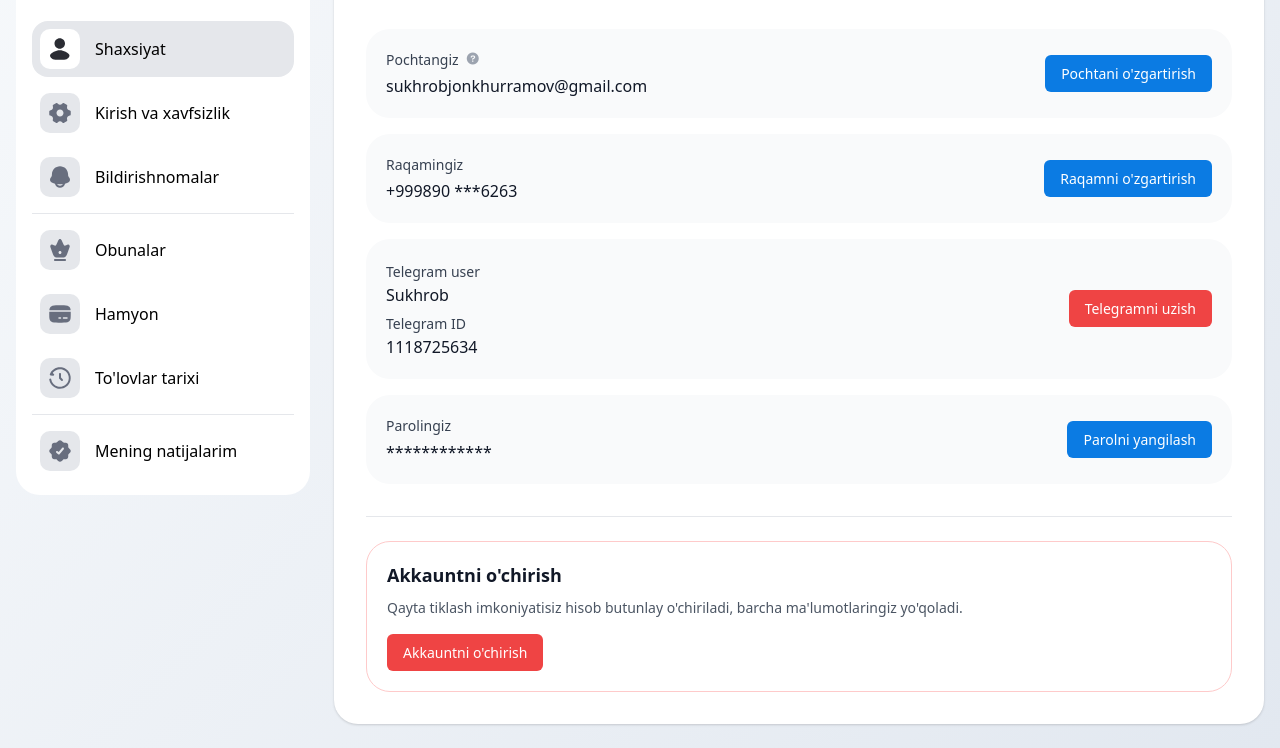
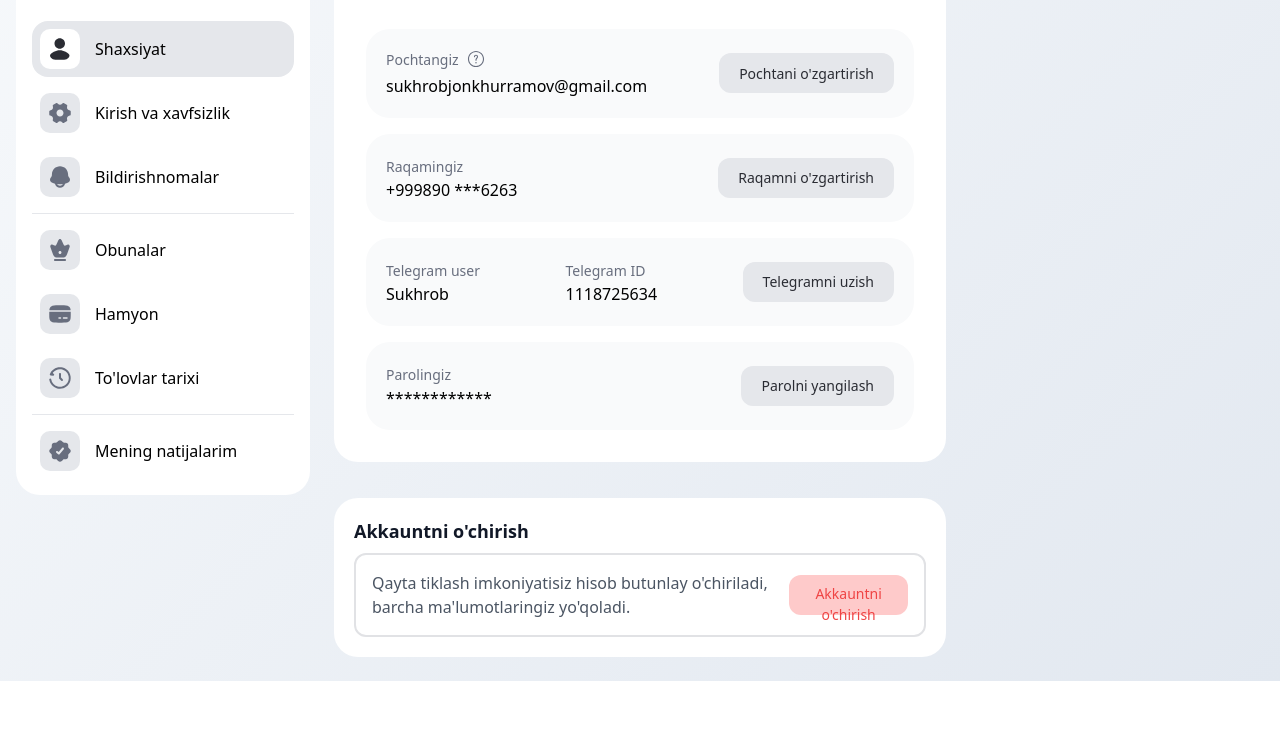
Before and after one commit to yahyobek0606/oliygoh-template, a website: page pages/login-security.html in a window 1280 px wide. Shown: the part 281-1029 px from the top of the page. After the commit the page ends 962 px from the top, so only its background shows below. Drawn offline with nearby package versions, Linux system fonts and the light colour scheme; files that its build step writes are made by us from their sources.

Commit message:
settings page

```diff
--- a/pages/login-security.html
+++ b/pages/login-security.html
@@ -210,10 +210,9 @@
       </aside>
 
       <!-- Main Content Area -->
-      <main class="lg:col-span-3">
-        <div class="bg-white rounded-[24px] shadow-soft p-[32px]">
+      <main class="lg:col-span-2">
+        <div class="bg-white rounded-[24px] p-[32px]">
           <h2 class="text-[28px] font-bold text-gray-900 mb-[32px]">Kirish va xavfsizlik sozlamalari</h2>
-
           <!-- Security Settings -->
           <div class="space-y-[16px]">
             <!-- Email Section -->
@@ -221,13 +220,13 @@
               <div class="flex items-center justify-between">
                 <div>
                   <div class="flex items-center space-x-[8px] mb-[4px]">
-                    <label class="text-[14px] font-medium text-gray-700">Pochtangiz</label>
-                    <i class="fas fa-question-circle text-[12px] text-gray-400"></i>
+                    <label class="text-[14px] text-[#686E7E]">Pochtangiz</label>
+                    <img src="../assets/icons/help-circle.svg" alt="Email" class="w-[18px] h-[18px]">
                   </div>
-                  <p class="text-[16px] text-gray-900">sukhrobjonkhurramov@gmail.com</p>
+                  <p class="text-[16px] font-[400]">sukhrobjonkhurramov@gmail.com</p>
                 </div>
                 <button
-                  class="bg-primary text-white px-[16px] py-[8px] rounded-[6px] hover:bg-primary/90 transition-colors text-[14px] font-medium">
+                  class="bg-gray-200 h-[40px] text-[#2A2C33] px-[20px] py-[8px] rounded-[12px] hover:bg-gray/90 transition-colors text-[14px] font-medium">
                   Pochtani o'zgartirish
                 </button>
               </div>
@@ -237,11 +236,11 @@
             <div class="bg-gray-50 rounded-[24px] p-[20px]">
               <div class="flex items-center justify-between">
                 <div>
-                  <label class="text-[14px] font-medium text-gray-700 mb-[4px] block">Raqamingiz</label>
-                  <p class="text-[16px] text-gray-900">+999890 ***6263</p>
+                  <label class="text-[14px] text-[#686E7E] mb-[4px]">Raqamingiz</label>
+                  <p class="text-[16px] font-[400]">+999890 ***6263</p>
                 </div>
                 <button
-                  class="bg-primary text-white px-[16px] py-[8px] rounded-[6px] hover:bg-primary/90 transition-colors text-[14px] font-medium">
+                  class="bg-gray-200 h-[40px] text-[#2A2C33] px-[20px] py-[8px] rounded-[12px] hover:bg-gray/90 transition-colors text-[14px] font-medium">
                   Raqamni o'zgartirish
                 </button>
               </div>
@@ -251,19 +250,15 @@
             <div class="bg-gray-50 rounded-[24px] p-[20px]">
               <div class="flex items-center justify-between">
                 <div>
-                  <div class="space-y-[4px]">
-                    <div>
-                      <label class="text-[14px] font-medium text-gray-700">Telegram user</label>
-                      <p class="text-[16px] text-gray-900">Sukhrob</p>
-                    </div>
-                    <div>
-                      <label class="text-[14px] font-medium text-gray-700">Telegram ID</label>
-                      <p class="text-[16px] text-gray-900">1118725634</p>
-                    </div>
-                  </div>
+                  <label class="text-[14px] text-[#686E7E]">Telegram user</label>
+                  <p class="text-[16px] font-[400]">Sukhrob</p>
+                </div>
+                <div>
+                  <label class="text-[14px] text-[#686E7E]">Telegram ID</label>
+                  <p class="text-[16px] font-[400]">1118725634</p>
                 </div>
                 <button
-                  class="bg-red-500 text-white px-[16px] py-[8px] rounded-[6px] hover:bg-red-600 transition-colors text-[14px] font-medium">
+                  class="bg-gray-200 h-[40px] text-[#2A2C33] px-[20px] py-[8px] rounded-[12px] hover:bg-gray/90 transition-colors text-[14px] font-medium">
                   Telegramni uzish
                 </button>
               </div>
@@ -273,26 +268,27 @@
             <div class="bg-gray-50 rounded-[24px] p-[20px]">
               <div class="flex items-center justify-between">
                 <div>
-                  <label class="text-[14px] font-medium text-gray-700 mb-[4px] block">Parolingiz</label>
-                  <p class="text-[16px] text-gray-900">************</p>
+                  <label class="text-[14px] text-[#686E7E] mb-[4px]">Parolingiz</label>
+                  <p class="text-[16px] font-[400]">************</p>
                 </div>
                 <button
-                  class="bg-primary text-white px-[16px] py-[8px] rounded-[6px] hover:bg-primary/90 transition-colors text-[14px] font-medium">
+                  class="bg-gray-200 h-[40px] text-[#2A2C33] px-[20px] py-[8px] rounded-[12px] hover:bg-gray/90 transition-colors text-[14px] font-medium">
                   Parolni yangilash
                 </button>
               </div>
             </div>
           </div>
-
-          <!-- Account Deletion Section -->
-          <div class="mt-[32px] pt-[24px] border-t border-gray-200">
-            <div class="bg-white border border-red-200 rounded-[24px] p-[20px]">
-              <h3 class="text-[18px] font-bold text-gray-900 mb-[8px]">Akkauntni o'chirish</h3>
-              <p class="text-[14px] text-gray-600 mb-[16px]">
+        </div>
+        <!-- Account Deletion Section -->
+        <div class="mt-[12px] pt-[24px]">
+          <div class="bg-white rounded-[24px] p-[20px]">
+            <h3 class="text-[18px] font-bold text-gray-900 mb-[8px]">Akkauntni o'chirish</h3>
+            <div class="flex items-center justify-between border-2 border-[#E1E2E5] rounded-[12px] p-[16px]">
+              <p class="text-[16px] text-gray-600">
                 Qayta tiklash imkoniyatisiz hisob butunlay o'chiriladi, barcha ma'lumotlaringiz yo'qoladi.
               </p>
               <button
-                class="bg-red-500 text-white px-[16px] py-[8px] rounded-[6px] hover:bg-red-600 transition-colors text-[14px] font-medium">
+                class="bg-red-200 text-red-500 px-[20px] py-[8px] h-[40px] rounded-[12px] hover:bg-red-300 transition-colors text-[14px] font-medium">
                 Akkauntni o'chirish
               </button>
             </div>
```
Also changed, not shown: assets/icons/help-circle.svg (added).
